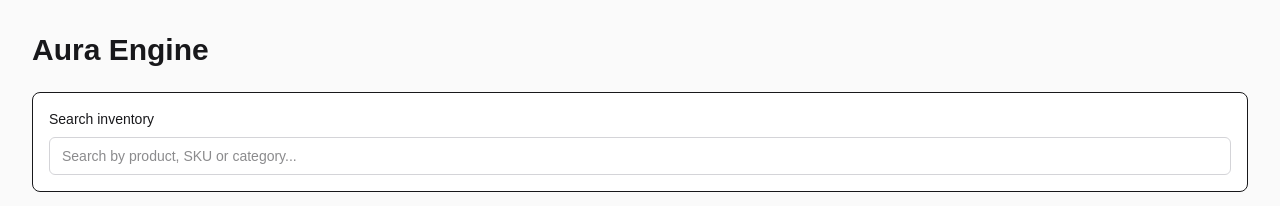
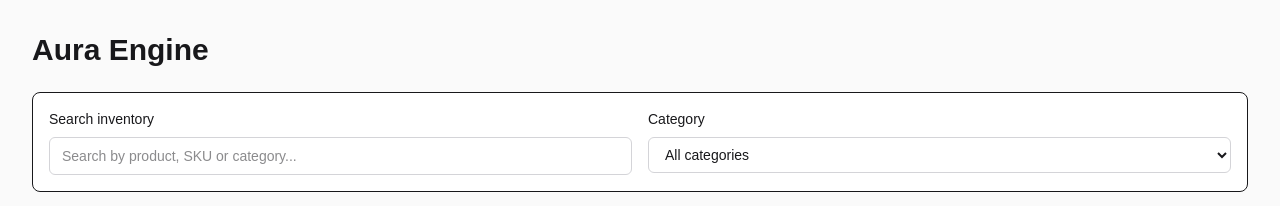
Before and after one commit to Aryan214G/aura-engine, a Next.js app: page / in a window 1280 px wide. Shown: the top 206 px of the page. Built offline with nearby package versions, Linux system fonts and the light colour scheme.

Commit message:
feat: add category filter dropdown to InventoryTable with reset on search change

```diff
--- a/src/components/InventoryTable.jsx
+++ b/src/components/InventoryTable.jsx
@@ -1,6 +1,7 @@
 "use client";
 
 import { useEffect, useState } from "react";
+import { categories } from "@/lib/inventory";
 
 export default function InventoryTable() {
   const [products, setProducts] = useState([]);
@@ -10,6 +11,7 @@
   const [error, setError] = useState("");
   const [search, setSearch] = useState("");
   const [debouncedSearch, setDebouncedSearch] = useState("");
+  const [category, setCategory] = useState("");
 
   useEffect(() => {
     const timer = setTimeout(() => {
@@ -20,8 +22,10 @@
   }, [search]);
 
   useEffect(() => {
+    // The filtered result set always starts at its first page.
+    // eslint-disable-next-line react-hooks/set-state-in-effect
     setPage(1);
-  }, [debouncedSearch]);
+  }, [debouncedSearch, category]);
 
   useEffect(() => {
     async function fetchInventory() {
@@ -36,6 +40,10 @@
 
         if (debouncedSearch) {
           params.set("search", debouncedSearch);
+        }
+
+        if (category) {
+          params.set("category", category);
         }
 
         const response = await fetch(`/api/inventory?${params.toString()}`);
@@ -56,7 +64,7 @@
     }
 
     fetchInventory();
-  }, [page, debouncedSearch]);
+  }, [page, debouncedSearch, category]);
 
   const goToPreviousPage = () => {
     setPage((current) => Math.max(current - 1, 1));
@@ -87,6 +95,8 @@
   return (
     <div className="space-y-4">
       <div className="rounded-lg border bg-white p-4">
+        <div className="grid gap-4 md:grid-cols-2">
+          <div>
             <label
               htmlFor="inventory-search"
               className="mb-2 block text-sm font-medium text-zinc-900"
@@ -102,6 +112,32 @@
               placeholder="Search by product, SKU or category..."
               className="w-full rounded-md border border-zinc-300 px-3 py-2 text-sm text-zinc-900 outline-none transition focus:border-zinc-500 focus:ring-2 focus:ring-zinc-200"
             />
+          </div>
+
+          <div>
+            <label
+              htmlFor="category-filter"
+              className="mb-2 block text-sm font-medium text-zinc-900"
+            >
+              Category
+            </label>
+
+            <select
+              id="category-filter"
+              value={category}
+              onChange={(event) => setCategory(event.target.value)}
+              className="w-full rounded-md border border-zinc-300 px-3 py-2 text-sm text-zinc-900 outline-none focus:border-zinc-500 focus:ring-2 focus:ring-zinc-200"
+            >
+              <option value="">All categories</option>
+
+              {categories.map((item) => (
+                <option key={item} value={item}>
+                  {item}
+                </option>
+              ))}
+            </select>
+          </div>
+        </div>
       </div>
 
       <div className="overflow-hidden rounded-lg border bg-white">
```
Also changed, not shown: 1 other file (tests, documents, lock files or other folders). Lines whose indentation alone changed are shown as unchanged.
